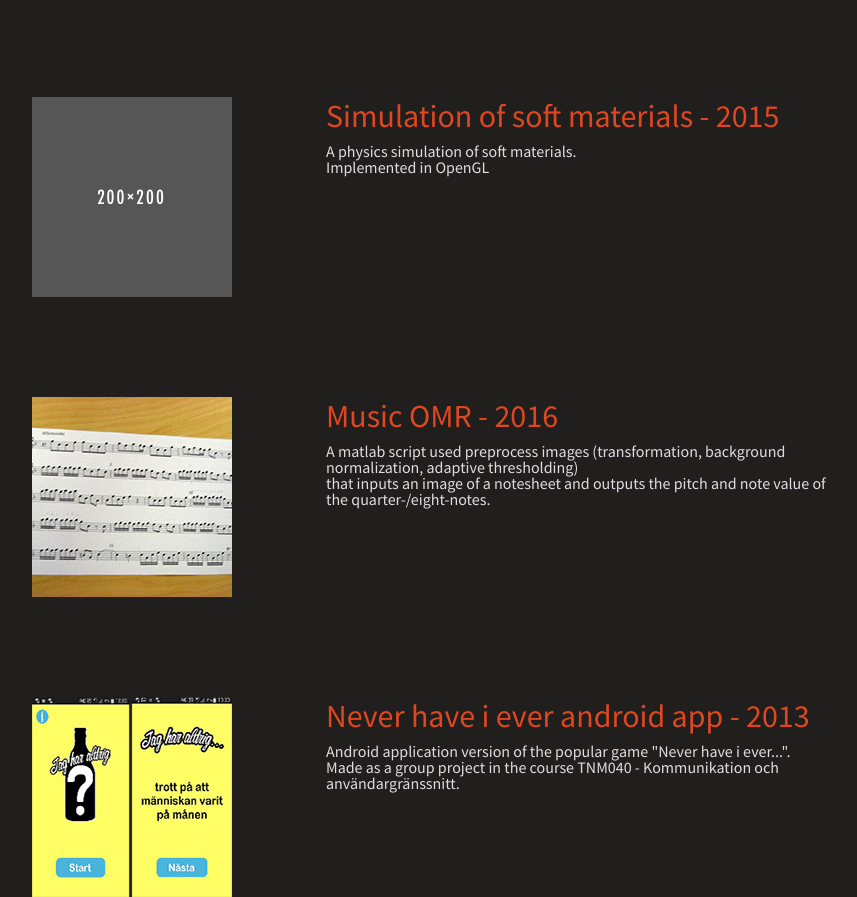
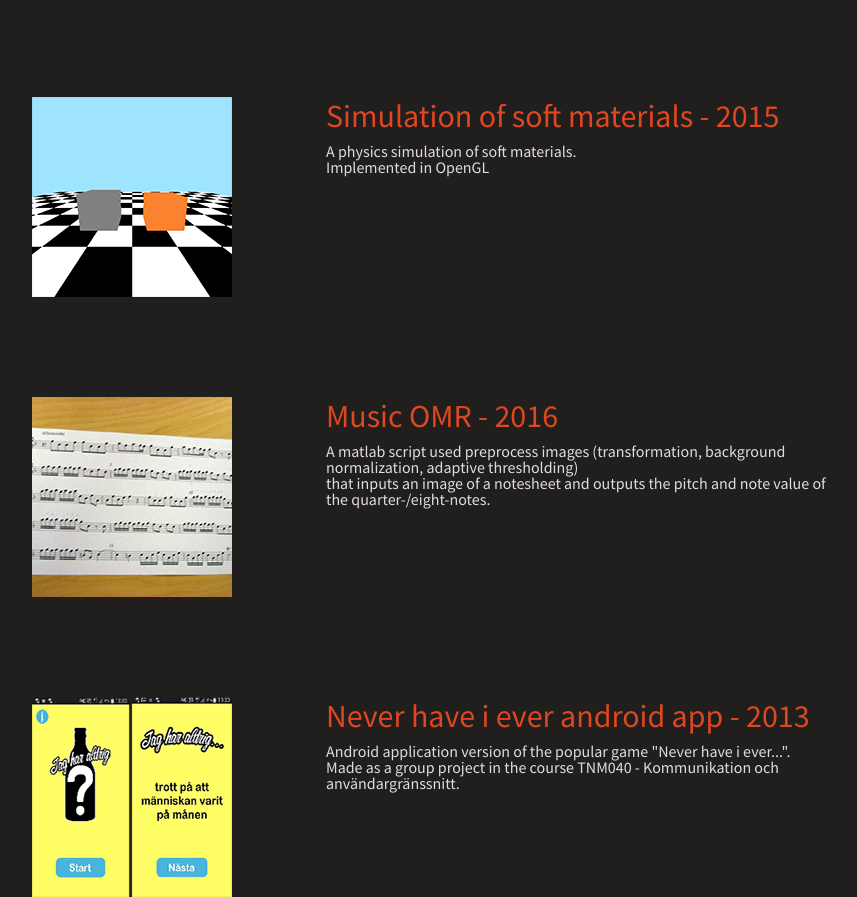
Before and after one commit to adamsdm/adamsdm.github.io, a website: page index.html in a window 1280 px wide. Shown: the part 3500-4397 px from the top of the page, without its empty margins (150-1007 px from the left). Drawn offline with nearby package versions, Linux system fonts and the light colour scheme.

Commit message:
added soft materials projim

```diff
--- a/index.html
+++ b/index.html
@@ -118,7 +118,7 @@
                         <div class="row">
                             <div class="col-md-4">
                                 <a href="https://github.com/adamsdm/mp">
-                                    <img src="dist/img/projims/200.png" class="img-fluid">
+                                    <img src="dist/img/projims/SoftMaterials.png" class="img-fluid">
                                 </a>
                                 </div>
                             <div class="col-md-6">
```
Also changed, not shown: dist/img/projims/SoftMaterials.png (added).
